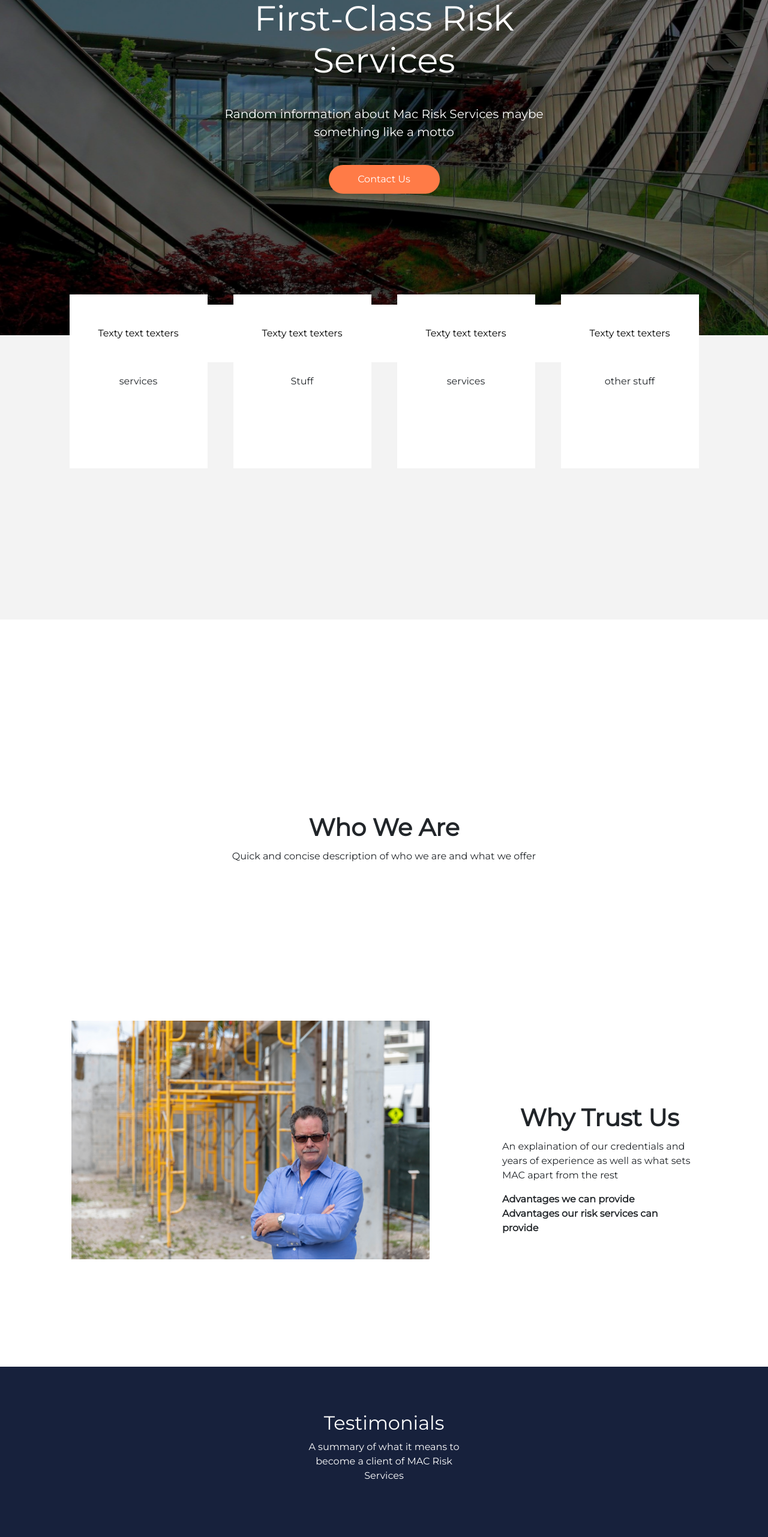
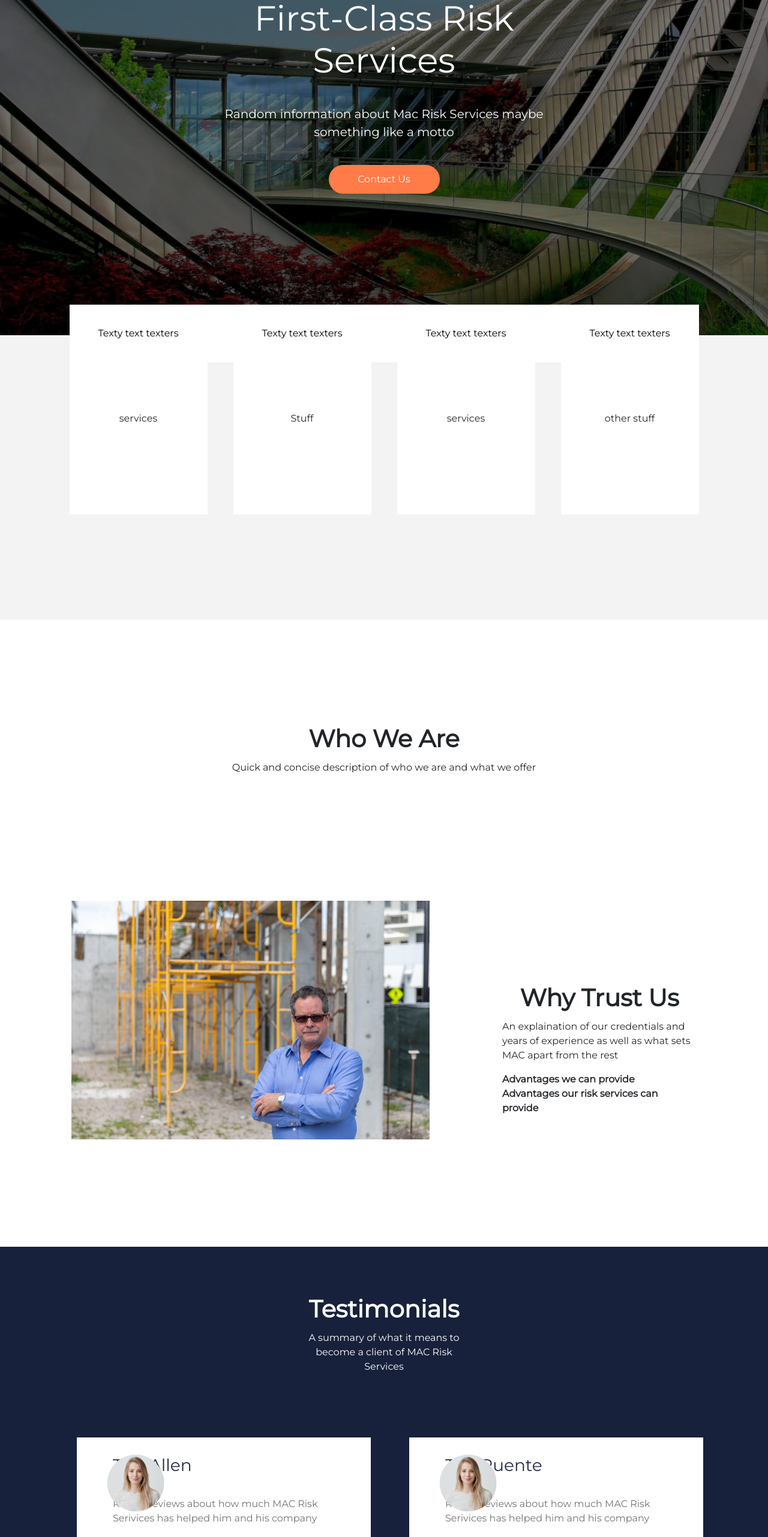
Before and after one commit to gabe305/MAC_Risk, a React (Create React App) app: page / in a window 1280 px wide. Shown: the part 234-2797 px from the top of the page at 60% size. Built offline with nearby package versions, Linux system fonts and the light colour scheme.

Commit message:
mobile version of site done

```diff
--- a/src/Components/Contact/contact.scss
+++ b/src/Components/Contact/contact.scss
@@ -12,7 +12,7 @@
     padding-top: 7px;
   }
   &__photo {
-    width: 100vw;
+    width: 100vmin;
     &--desk {
       display: none;
     }
@@ -21,6 +21,12 @@
     display: flex;
     flex-direction: column;
     align-items: center;
+    padding-top: 40px;
+    & h2 {
+      font-size: 2.5rem;
+      font-weight: 700;
+      line-height: 3.5625rem;
+    }
   }
   &__label {
     display: flex;
--- a/src/Components/Services/services.scss
+++ b/src/Components/Services/services.scss
@@ -6,17 +6,16 @@
     justify-content: space-between;
     flex-direction: column;
     align-items: center;
-    padding-block: 16% 25%;
-    height: 1250px;
+    padding-block: 100px 166px;
   }
   &__card {
     width: 230px;
-    height: 290px;
+    min-height: 320px;
     background-color: #ffffff;
     display: flex;
     justify-content: center;
     align-items: center;
-    margin-block: 3%;
+    margin-bottom: 30px;
   }
   @media (min-width: 1049px) {
     height: 474px;
--- a/src/Components/Testimonials/testimonials.jsx
+++ b/src/Components/Testimonials/testimonials.jsx
@@ -51,7 +51,7 @@ function testimonials() {
               alt="profile"
               className="testimonials__image"
             />
-            <div className="testimonials__client--indi__last">
+            <div className="testimonials__client--indi__last testimonials__client--indi">
               <h3>WIllie Colon</h3>
               <h6>Job Title</h6>
               <p className="testimonials__para">
--- a/src/Components/Testimonials/testimonials.scss
+++ b/src/Components/Testimonials/testimonials.scss
@@ -7,14 +7,14 @@
     align-items: center;
   }
   &__box {
-    display: flex;
+    position: relative;
   }
   &__image {
     height: 96px;
     width: 96px;
-    position: relative;
-    left: 69px;
-    top: 16px;
+    position: absolute;
+    top: 28px;
+    left: -27.5px;
   }
   &__title {
     display: flex;
@@ -23,6 +23,11 @@
     width: 262px;
     text-align: center;
     margin-top: 75px;
+    & h2 {
+      font-size: 2.5rem;
+      line-height: 3.5625rem;
+      font-weight: 700;
+    }
   }
   &__client {
     display: flex;
@@ -40,6 +45,7 @@
       background-color: #ffffff;
       color: #252b42;
       margin-bottom: 30px;
+      padding-top: 30px;
       &__last {
         margin-bottom: 144px;
         width: 325px;
--- a/src/Components/WhoWeAre/whoWeAre.scss
+++ b/src/Components/WhoWeAre/whoWeAre.scss
@@ -13,7 +13,7 @@
     align-items: center;
     width: 275px;
     text-align: center;
-    padding-block: 17% 8%;
+    padding-block: 70px 50px;
     & h2 {
       font-size: 2.5rem;
       line-height: 3.5625rem;
@@ -23,7 +23,7 @@
       display: flex;
       flex-direction: column;
       align-items: center;
-      width: 275px;
+      width: 330px;
       text-align: center;
       margin-block: 17% 8%;
       & h2 {
@@ -33,8 +33,8 @@
       }
       & ul {
         list-style: none;
+        margin-bottom: 0;
         padding-left: 0;
-        margin-bottom: 0;
         display: flex;
         flex-direction: column;
         align-items: flex-start;
```
